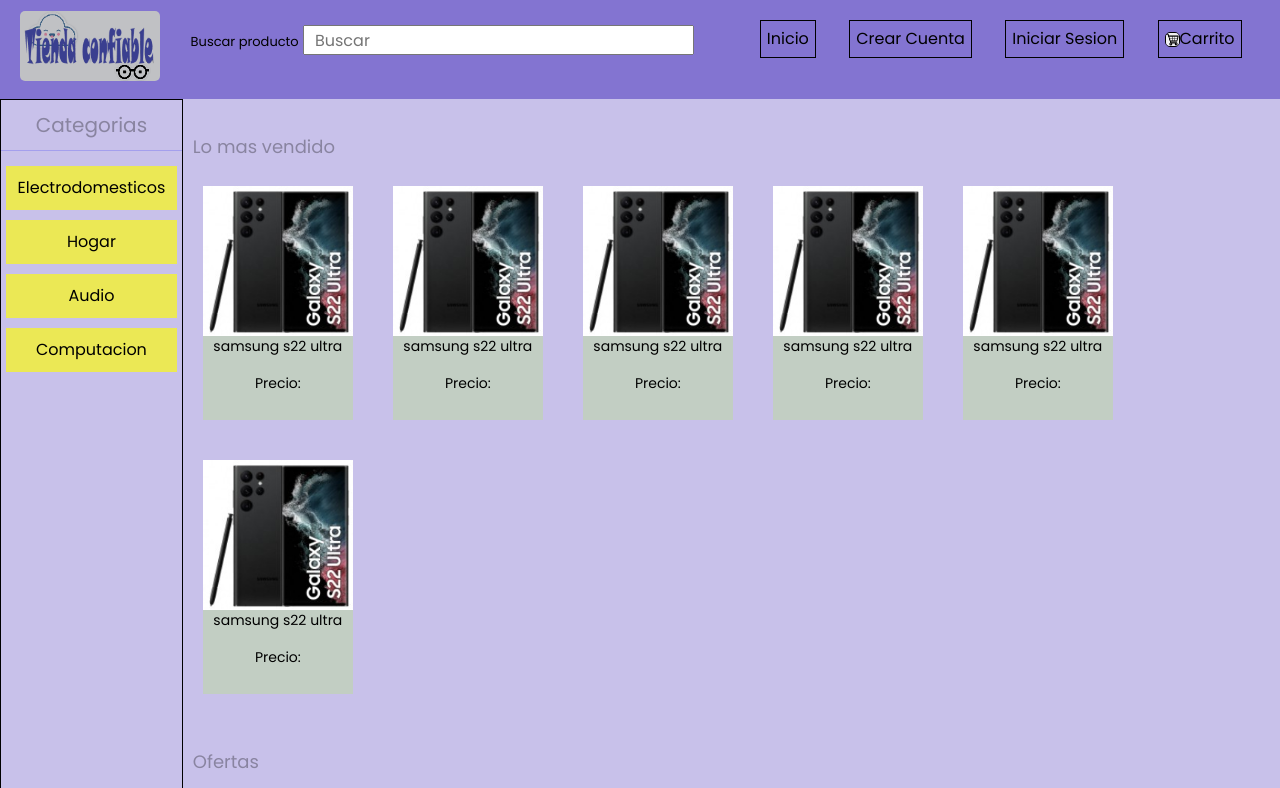
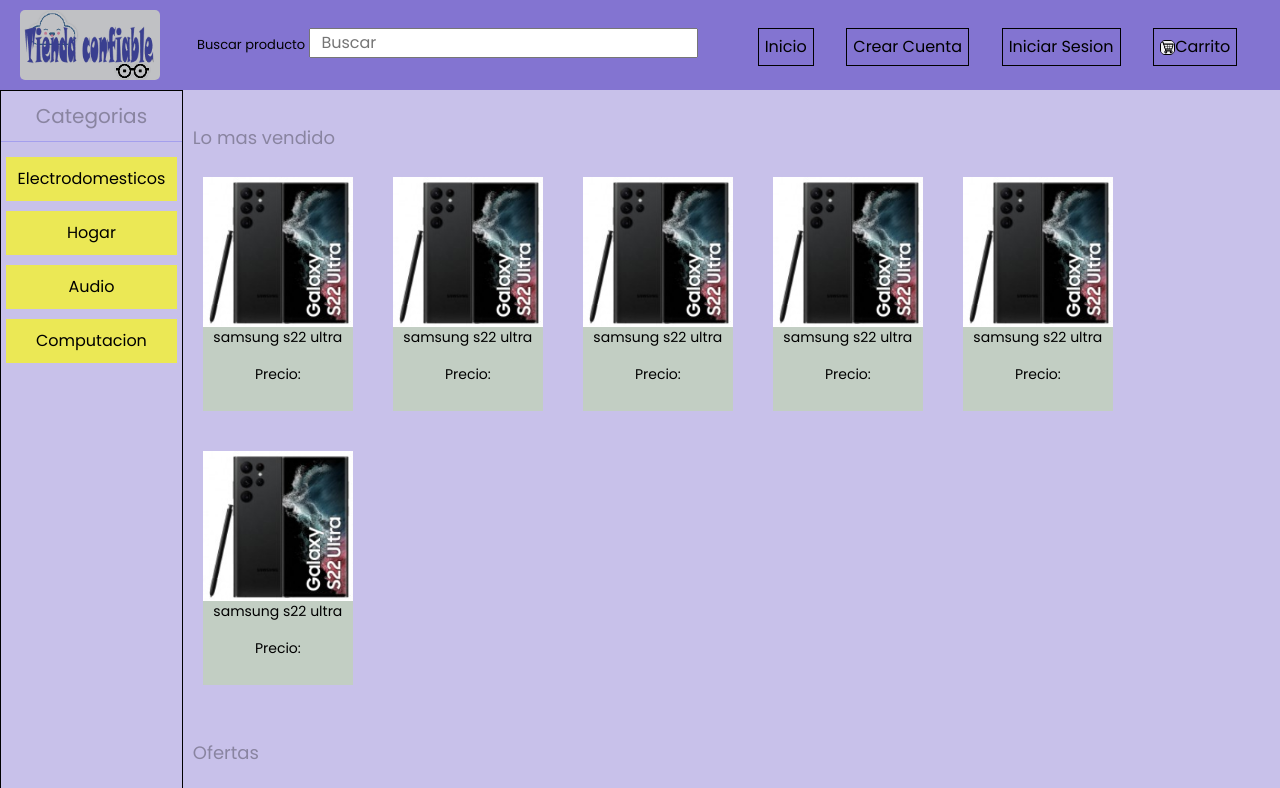
Before and after one commit to PedroArandaMaciel/TiendaComision37585, a plain HTML site: page index.html in a window 1280 px wide. Shown: the top 788 px of the page. Drawn offline with nearby package versions, Linux system fonts and the light colour scheme.

Commit message:
Se sacaron algunas medidas relativas de header, seccion categoria ocupa todo el largo vertical

```diff
--- a/index.html
+++ b/index.html
@@ -23,7 +23,7 @@
                 <input type="search" id="barraSearch" class="searchProperties" name="barraSearch" placeholder="Buscar">
             </form>
         </section>
-        <div>
+        <div class="navFlex">
             <nav>
                 <ul>
                     <li class="goHomeNav">
--- a/styles/estilos.css
+++ b/styles/estilos.css
@@ -30,29 +30,37 @@
     min-height: 100vh;
 }
 #logo{
-    position: relative;
-    top: 8px;
     height: 40px;
     width: 80px;
     border-radius: 5px;
-    margin: 3px;
+    margin: 10px;
 }
 #carritoImg{
    display: none;
 }
+.navFlex{
+    display: flex;
+    flex-direction: column;
+    justify-content: center;
+    margin-right: 10px;
+}
 nav ul{
     display: flex;
     flex-direction: row;
-    justify-content: space-evenly;
-    padding: 5px;
-    margin-top: 15px;
-    font-size: 12px;
+    justify-content: space-between;
+}
+nav ul li{
+    margin-top: 8px;
 }
 nav ul li:hover{
     transform: translate(5px, 5px);
     background-color: rgba(0, 0, 255, 0.089);
+    color: white;
     border: none;
     border-radius: 5px;
+}
+nav ul li a:hover{
+    color: rgba(255, 255, 255, 0.664);
 }
 .searchProperties{
     margin-top: 5px;
@@ -328,6 +336,9 @@
     "vendido";
 }
 @media (min-width:480px){
+    nav ul li{
+        margin-top: 15px;
+    }
     .headerGrid{
         grid-template-columns: 2fr 6fr ;
         grid-template-areas:
@@ -360,8 +371,8 @@
     }
     .mainDivGrid{
         grid-template-columns: 1fr 6fr;
+        grid-template-rows: 2fr 5fr;
         grid-template-areas:
-        "categoria vendido"
         "categoria vendido"
         "categoria oferta";
     }
@@ -401,6 +412,7 @@
     }
     .sectionCategoria{
         border: 1px solid black;
+        min-height: 100vh;
     }
     .seccionCategoriaFlex{
         flex-direction: column;
@@ -413,7 +425,7 @@
         font-size: 16px;
         border: 1px solid black;
         padding: 6px;
-        margin-bottom: 20px;
+        margin-top: 20px;
     }
     h2{
         text-align: start;
@@ -481,6 +493,9 @@
     }
 }
 @media (min-width:1024px){
+    nav ul{
+        justify-content: space-evenly;
+    }
     .headerGrid{
         grid-template-columns: 1fr 4fr 4fr ;
         grid-template-areas:
@@ -499,8 +514,9 @@
         left: 5px;
     }
     .sectionBuscar{
-        position: relative;
-        top: 20px;
+        display: flex;
+        flex-direction: column;
+        justify-content: center;
     }
     #barraSearch{
         width: 70%;
```
